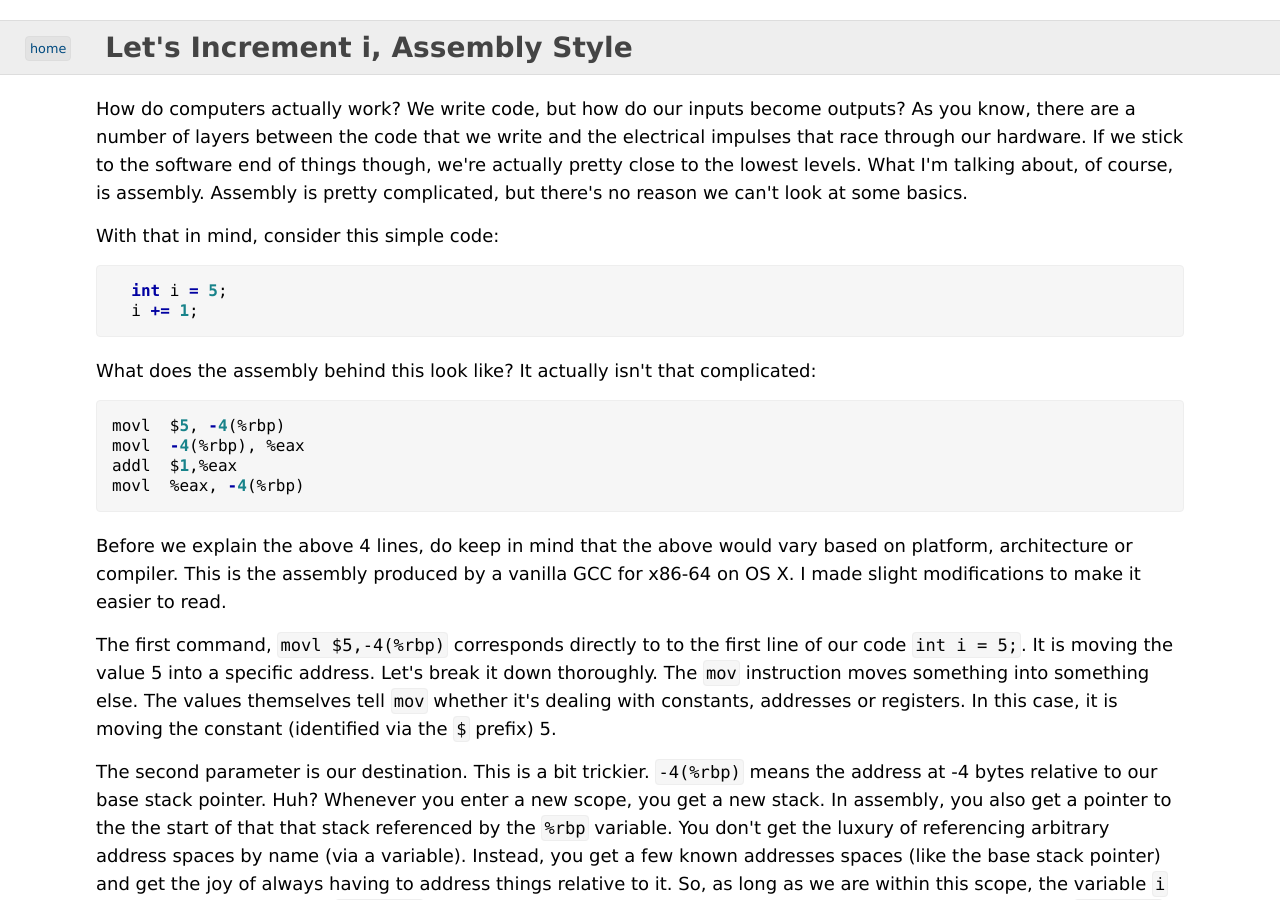
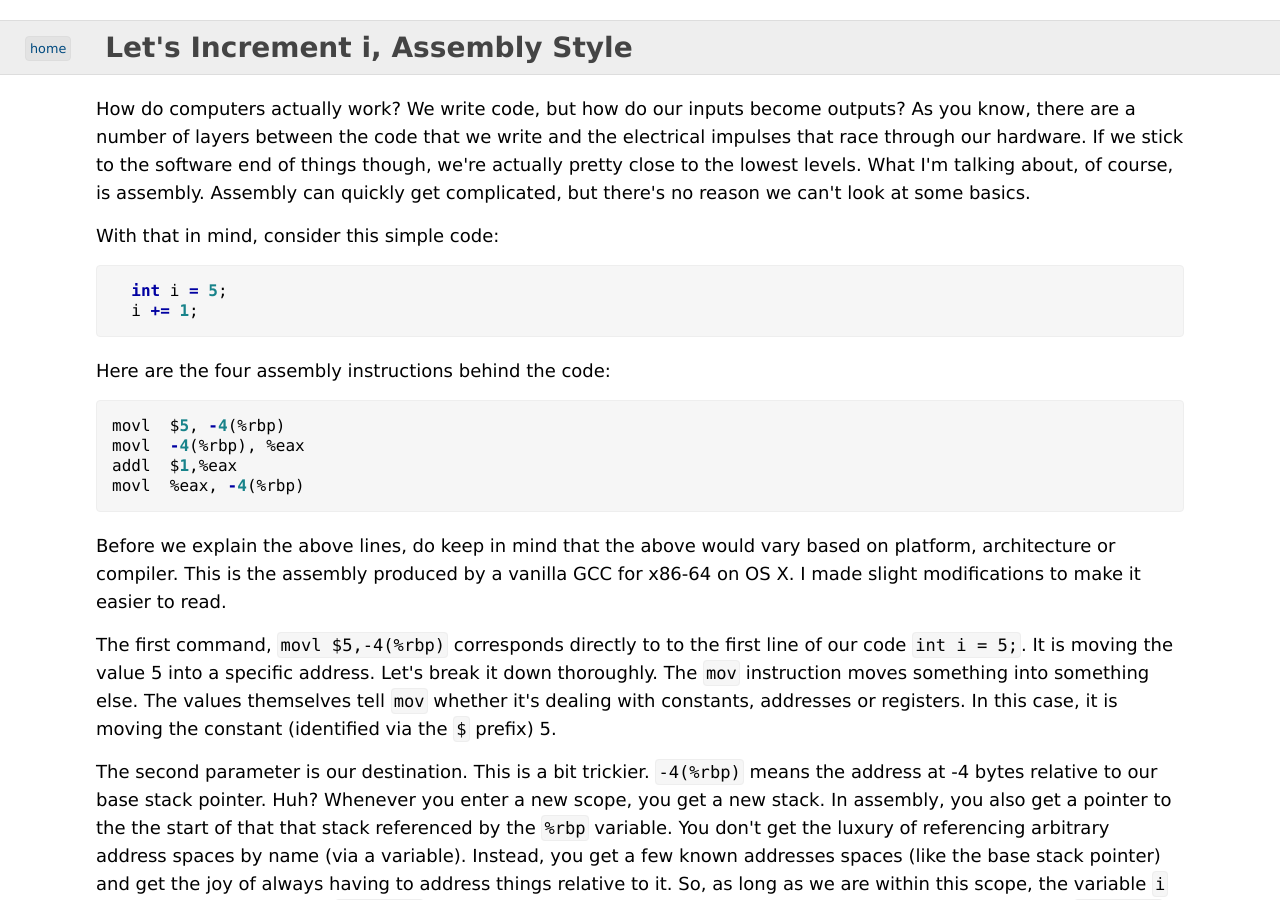
Before and after one commit to fehmicansaglam/fehmicansaglam.github.com, a Jekyll site: the page built from _posts/2012-5-3-Lets-Increment-I-Assembly-Style.html, in a window 1280 px wide and 900 px high. Built offline with Jekyll 4.4.1, drawn with Linux system fonts in a browser that asks for light colours; nearby versions of some CDN libraries; comment, search, counter and statistics services are not loaded.

Commit message:
correction 2

```diff
--- a/_posts/2012-5-3-Lets-Increment-I-Assembly-Style.html
+++ b/_posts/2012-5-3-Lets-Increment-I-Assembly-Style.html
@@ -3,7 +3,7 @@ layout: post
 title: "Let's Increment i, Assembly Style"
 ---
 
-<p>How do computers actually work? We write code, but how do our inputs become outputs? As you know, there are a number of layers between the code that we write and the electrical impulses that race through our hardware. If we stick to the software end of things though, we're actually pretty close to the lowest levels. What I'm talking about, of course, is assembly. Assembly is pretty complicated, but there's no reason we can't look at some basics.</p>
+<p>How do computers actually work? We write code, but how do our inputs become outputs? As you know, there are a number of layers between the code that we write and the electrical impulses that race through our hardware. If we stick to the software end of things though, we're actually pretty close to the lowest levels. What I'm talking about, of course, is assembly. Assembly can quickly get complicated, but there's no reason we can't look at some basics.</p>
 
 <p>With that in mind, consider this simple code:</p>
 
@@ -12,7 +12,7 @@ title: "Let's Increment i, Assembly Style"
   i += 1;
 </pre>
 
-<p>What does the assembly behind this look like? It actually isn't that complicated: </p>
+<p>Here are the four assembly instructions behind the code: </p>
 
 <pre data-language="generic">
 movl  $5, -4(%rbp)
@@ -21,7 +21,7 @@ addl  $1,%eax
 movl  %eax, -4(%rbp)
 </pre>
 
-<p>Before we explain the above 4 lines, do keep in mind that the above would vary based on platform, architecture or compiler. This is the assembly produced by a vanilla GCC for x86-64 on OS X. I made slight modifications to make it easier to read.</p>
+<p>Before we explain the above lines, do keep in mind that the above would vary based on platform, architecture or compiler. This is the assembly produced by a vanilla GCC for x86-64 on OS X. I made slight modifications to make it easier to read.</p>
 
 <p>The first command, <code>movl  $5,-4(%rbp)</code> corresponds directly to to the first line of our code <code>int i = 5;</code>. It is moving the value 5 into a specific address. Let's break it down thoroughly. The <code>mov</code> instruction moves something into something else. The values themselves tell <code>mov</code> whether it's dealing with constants, addresses or registers. In this case, it is moving the constant (identified via the <code>$</code> prefix) 5.</p>
 
```
